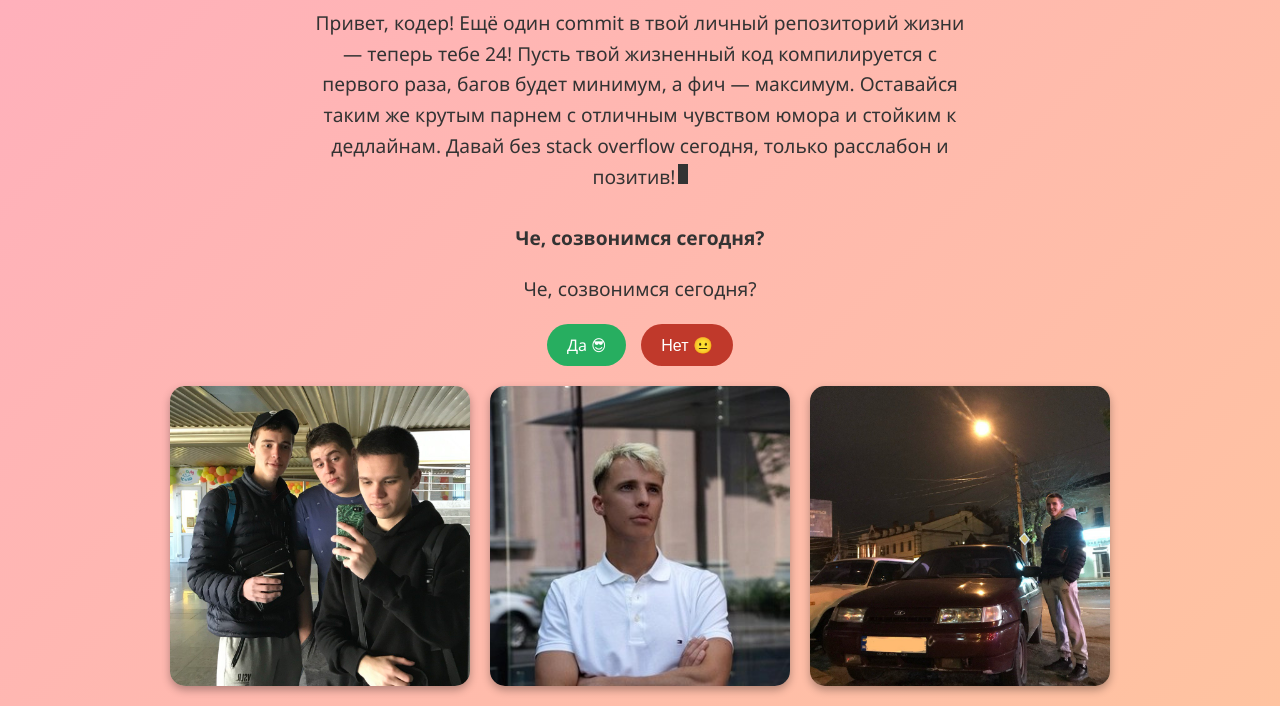
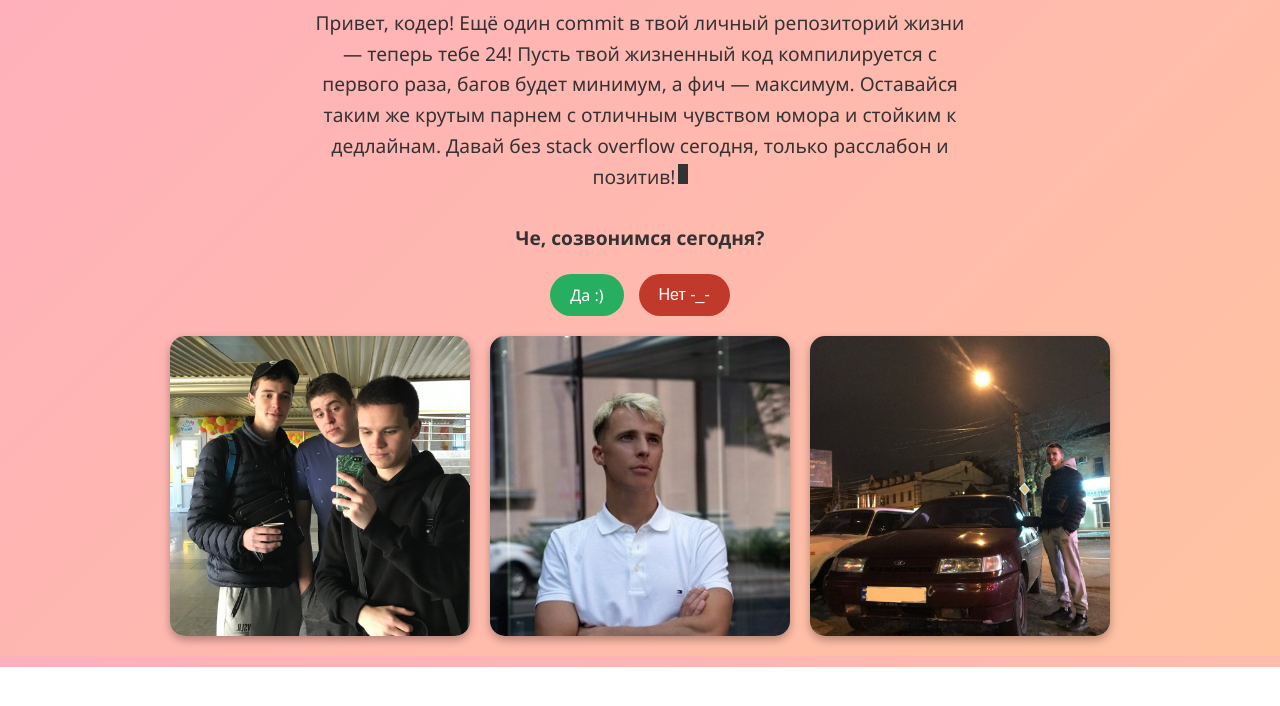
Before and after one commit to Ghost555x/Leonid_A6, a plain HTML site: page index.html in a window 1280 px wide. Shown: the part 133-839 px from the top of the page. After the commit the page ends 800 px from the top, so only its background shows below. Drawn offline with Linux system fonts and the light colour scheme.

Commit message:
index.html

```diff
--- a/index.html
+++ b/index.html
@@ -113,10 +113,9 @@
     Оставайся таким же крутым парнем с отличным чувством юмора и стойким к дедлайнам. Давай без stack overflow сегодня, только расслабон и позитив!<span class="cursor"></span>
     <br><br><strong>Че, созвонимся сегодня?</strong>
   </p>
-<p>Че, созвонимся сегодня?</p>
 <div class="buttons">
-  <a class="btn yes" href="https://t.me/твой_логин_telegram">Да 😎</a>
-  <button class="btn no">Нет 😐</button>
+  <a class="btn yes" href="https://t.me/ghostibp">Да :)</a>
+  <button class="btn no">Нет -_-</button>
 </div>
 
   <div class="images">
```
